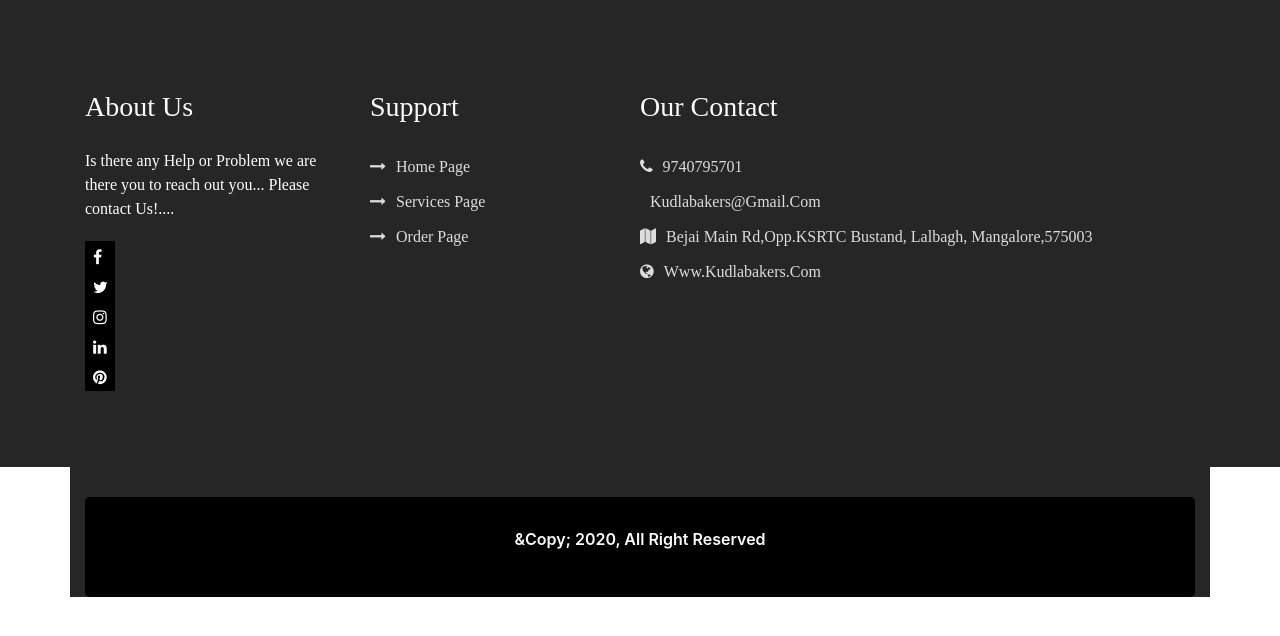
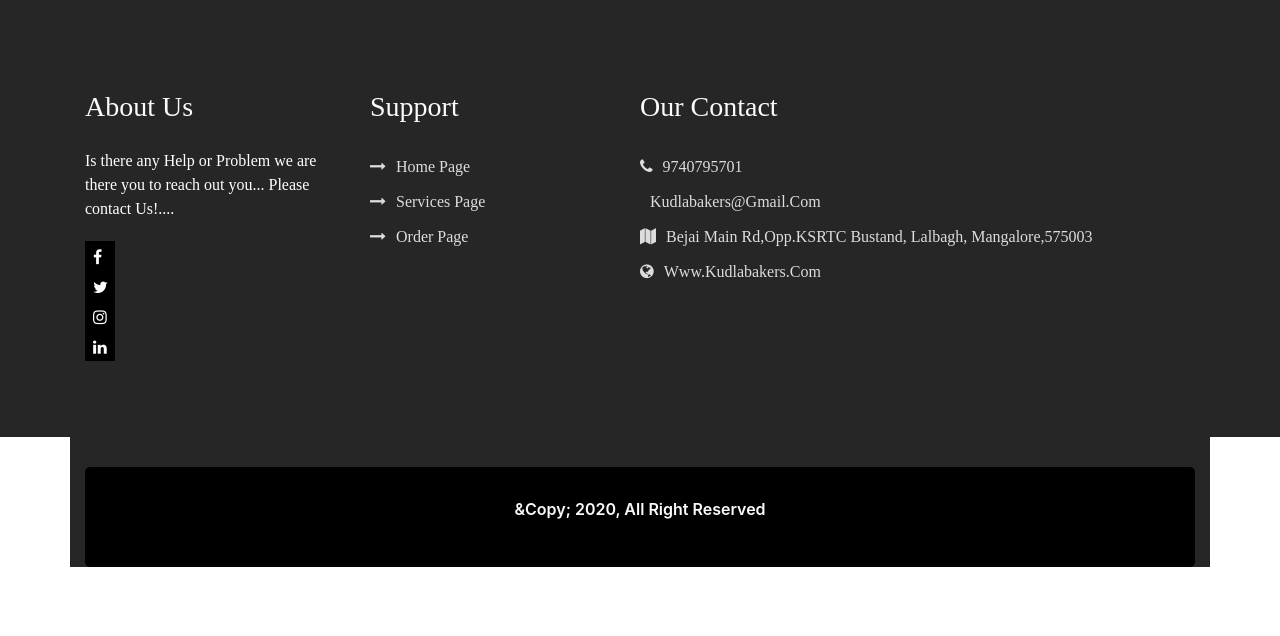
Before and after one commit to Anu628-maker/footer, a plain HTML site: page index.html in a window 1280 px wide. Drawn offline with nearby package versions, Linux system fonts and the light colour scheme.

Commit message:
first commit

```diff
--- a/index.html
+++ b/index.html
@@ -23,7 +23,7 @@
                                <li> <a href=""><i class="fa fa-twitter"></i></a> </li>
                                <li> <a href=""><i class="fa fa-instagram"></i></a> </li>
                                <li><a href=""><i class="fa fa-linkedin"></i></a></li>
-                              <li> <a href=""><i class="fa fa-pinterest"></i></a> </li>
+                              <!-- <li> <a href=""><i class="fa fa-pinterest"></i></a> </li> -->
                            </ul>
                         </div>
                     </div>
```
